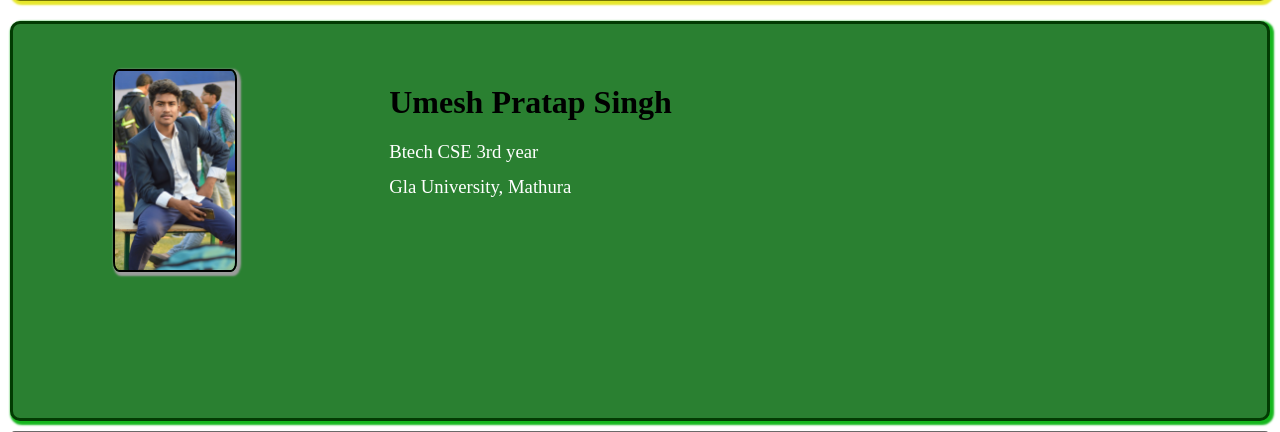
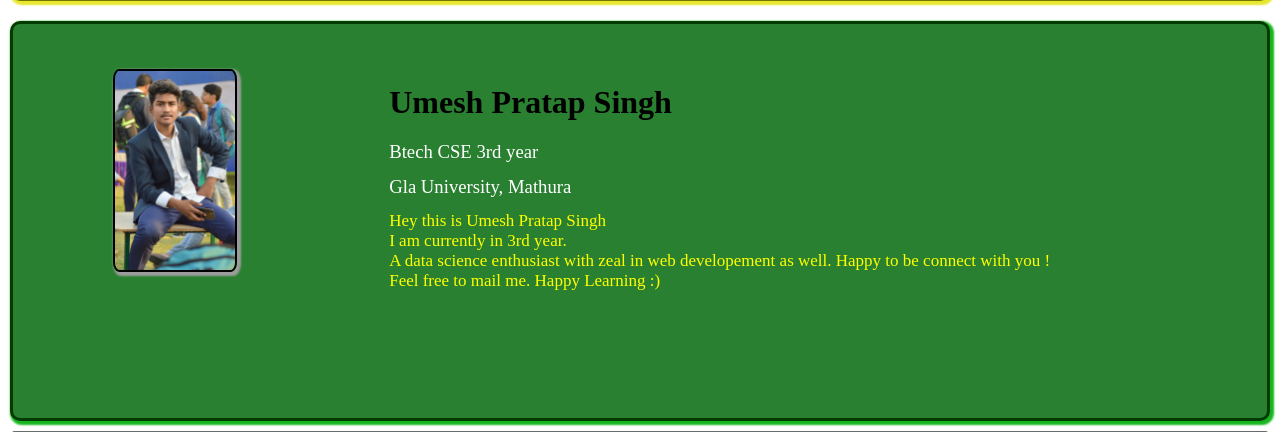
Before and after one commit to Tusharsaxena3112/Covid-19, a Flask app: page /contact in a window 1280 px wide. Shown: the part 1792-2224 px from the top of the page. Run offline with Flask 2, Linux system fonts and the light colour scheme.

Commit message:
adding description to mem-5

```diff
--- a/templates/contact.html
+++ b/templates/contact.html
@@ -92,6 +92,9 @@
                 <h2>Umesh Pratap Singh</h2>
                 <h3>Btech CSE 3rd year</h3>
                 <h3>Gla University, Mathura</h3>
+                <p>Hey this is Umesh Pratap Singh<br>
+                    I am currently in 3rd year.<br>
+                  A data science enthusiast with zeal in web developement as well. Happy to be connect with you ! <br>Feel free to mail me. Happy Learning :)</p>
 
             </div>
         </div>
```
